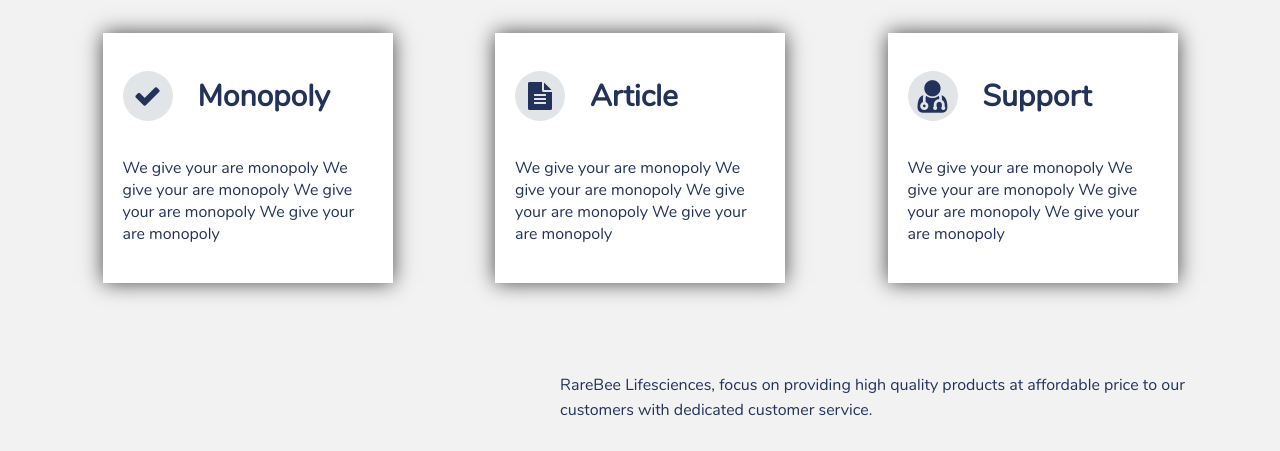
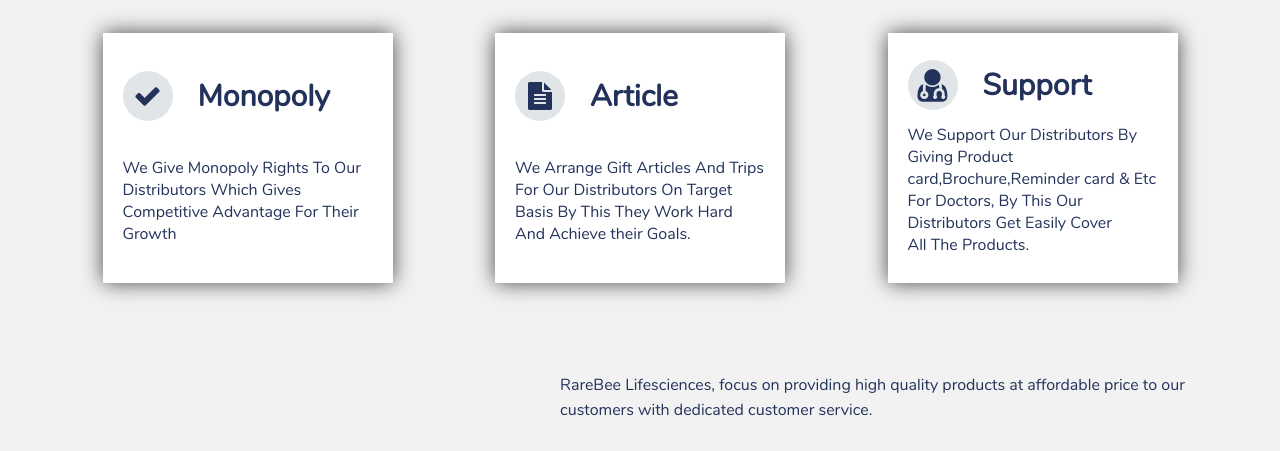
Before and after one commit to ManavYagnik/meet-stactic-website, a plain HTML site: page html/index.html in a window 1280 px wide. Shown: the part 3720-4171 px from the top of the page. Drawn offline with Linux system fonts and the light colour scheme.

Commit message:
some changes

```diff
--- a/html/index.html
+++ b/html/index.html
@@ -464,8 +464,7 @@
           <div class="monopoly-heading">Monopoly</div>
         </div>
 
-        <div class="monopoly-text">We give your are monopoly We give your are monopoly We give your are monopoly We give
-          your are monopoly</div>
+        <div class="monopoly-text">We Give Monopoly Rights To Our Distributors Which Gives Competitive Advantage For Their Growth</div>
 
 
       </div>
@@ -475,8 +474,8 @@
           <div class="monopoly-heading">Article</div>
         </div>
 
-        <div class="monopoly-text">We give your are monopoly We give your are monopoly We give your are monopoly We give
-          your are monopoly</div>
+        <div class="monopoly-text">We Arrange Gift Articles And Trips For Our Distributors On Target Basis By This They Work Hard And Achieve their Goals.
+        </div>
       </div>
       <div class="card">
         <div class="monpoly-container">
@@ -484,8 +483,8 @@
           <div class="monopoly-heading">Support</div>
         </div>
 
-        <div class="monopoly-text">We give your are monopoly We give your are monopoly We give your are monopoly We give
-          your are monopoly</div>
+        <div class="monopoly-text">
+          We Support Our Distributors By Giving Product card,Brochure,Reminder card & Etc For Doctors, By This Our Distributors Get Easily Cover All The Products.</div>
       </div>
     </div>
   </div>
```
